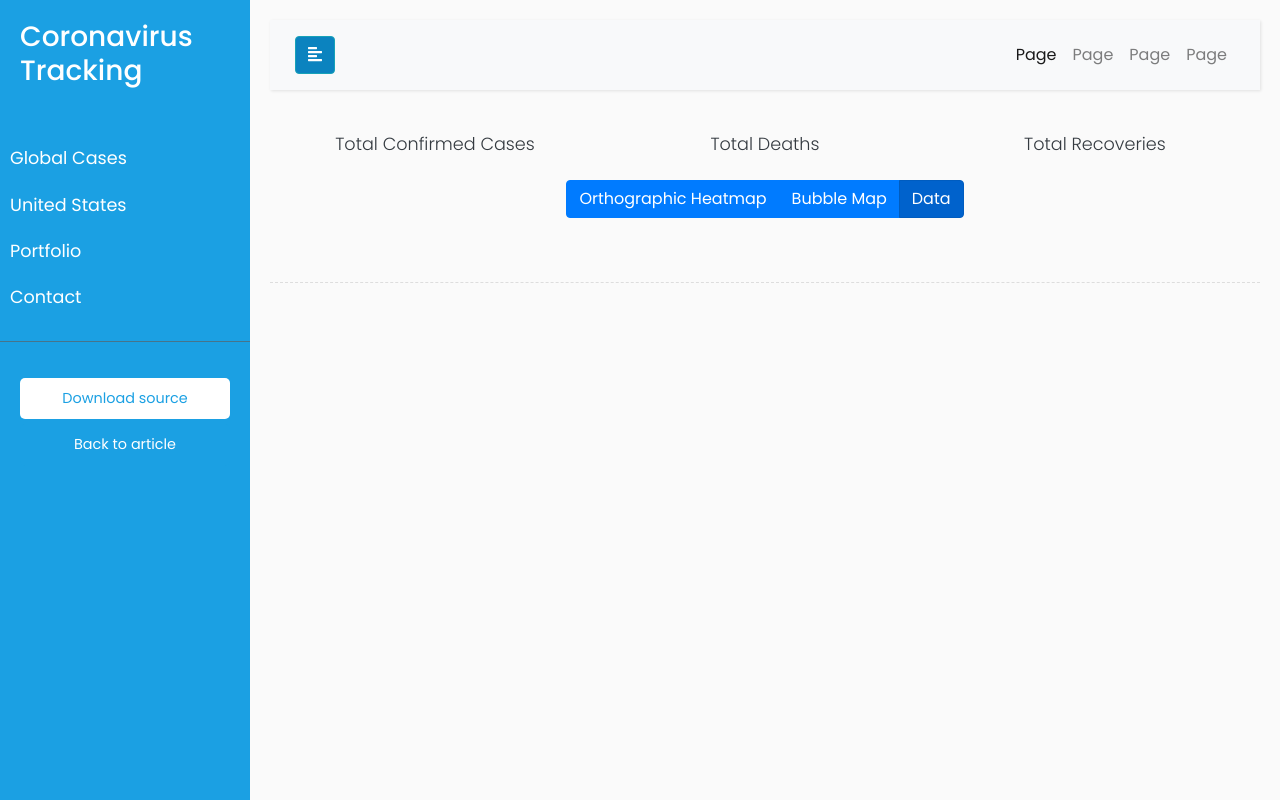
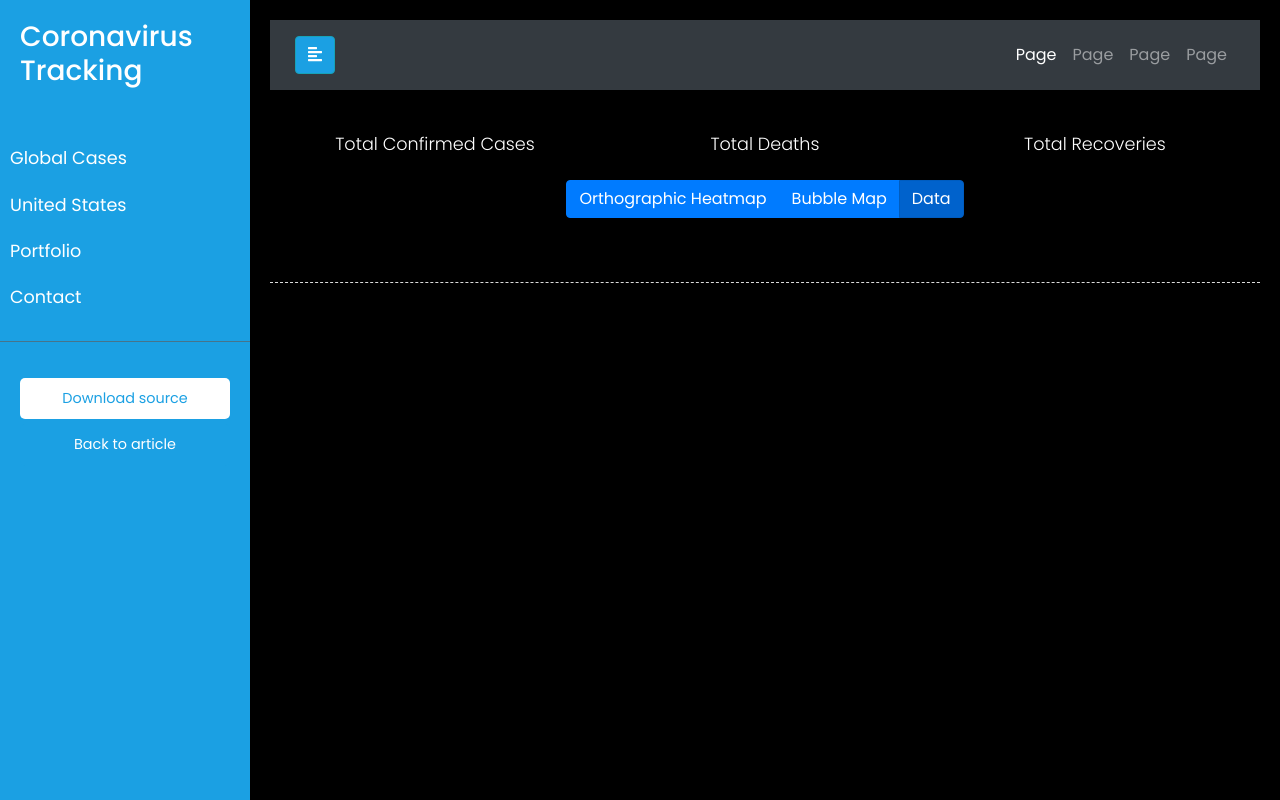
Before and after one commit to aniruddhamurali/COVID-19-Live, a Flask app: page /global_data in a window 1280 px wide. Run offline with Flask 2, Linux system fonts and the light colour scheme; some libraries are stand-ins or nearby versions.

Commit message:
Added dark theme for background, navbar, and global heatmap

```diff
--- a/static/css/style.css
+++ b/static/css/style.css
@@ -2,7 +2,7 @@
 @import "https://fonts.googleapis.com/css?family=Poppins:300,400,500,600,700";
 body {
     font-family: 'Poppins', sans-serif;
-    background: #fafafa;
+    background: #000000;
 }
 
 p {
@@ -10,7 +10,7 @@ p {
     font-size: 1.1em;
     font-weight: 300;
     line-height: 1.7em;
-    color: #999;
+    color: rgb(255, 255, 255);
 }
 
 a,
@@ -23,7 +23,7 @@ a:focus {
 
 .navbar {
     padding: 15px 10px;
-    background: #fff;
+    background: rgb(0, 0, 0);
     border: none;
     border-radius: 0;
     margin-bottom: 40px;
--- a/templates/global_stats.html
+++ b/templates/global_stats.html
@@ -1,14 +1,14 @@
 <div class="text-center">
     <div class="cases">
-        <p class="text-dark">Total Confirmed Cases</p>
+        <p class="text-white">Total Confirmed Cases</p>
         <div id="cases"></div>
     </div>
     <div class="deaths">
-        <p class="text-dark">Total Deaths</p>
+        <p class="text-white">Total Deaths</p>
         <div id="deaths"></div>
     </div>
     <div class="recoveries">
-        <p class="text-dark">Total Recoveries</p>
+        <p class="text-white">Total Recoveries</p>
         <div id="recoveries"></div>
     </div>
 </div>
@@ -102,7 +102,7 @@
         }
         */
         let casesString = "<p class='text-danger'>" + cases + "</p>";
-        let deathString = "<p class='text-muted'>" + deaths + "</p>";
+        let deathString = "<p class='text-warning'>" + deaths + "</p>";
         let recoveriesString = "<p class='text-success'>" + recoveries + "</p>";
         $("#cases").html(casesString);
         $("#deaths").html(deathString);
--- a/templates/index.html
+++ b/templates/index.html
@@ -79,10 +79,10 @@
         <!-- Page Content  -->
         <div id="content">
 
-            <nav class="navbar navbar-expand-lg navbar-light bg-light">
+            <nav class="navbar navbar-expand-lg navbar-dark bg-dark">
                 <div class="container-fluid">
 
-                    <button type="button" id="sidebarCollapse" class="btn btn-info" style="background-color: #0b83bf;">
+                    <button type="button" id="sidebarCollapse" class="btn btn-info" style="background-color: #1ba0e3;">
                         <i class="fas fa-align-left"></i>
                         <span> </span>
                     </button>
```
Also changed, not shown: templates/plots/globe-plot.py (+15 -6 lines).
